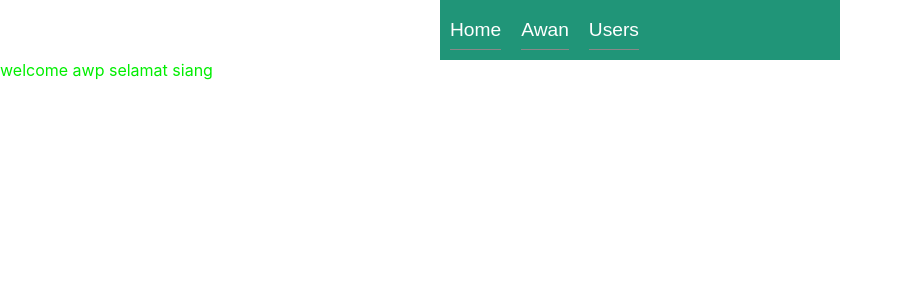
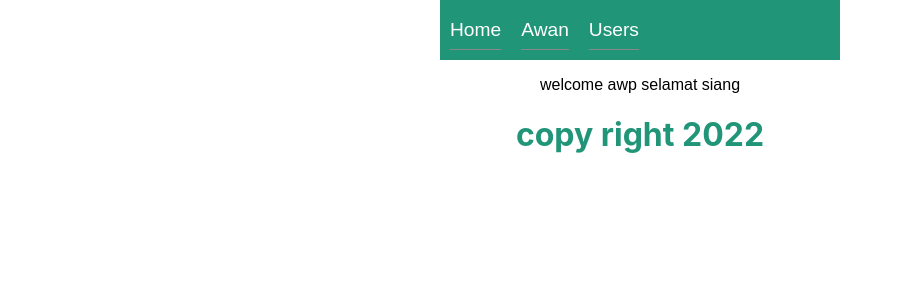
Before and after one commit to setyoawan/next-js, a Next.js app: page / in a window 1280 px wide. Shown: the top 300 px of the page, without its empty margins (0-902 px from the left). Built offline with nearby package versions, Linux system fonts and the light colour scheme.

Commit message:
layout component

```diff
--- /dev/null
+++ b/components/Footer/Footer.module.css
@@ -0,0 +1,5 @@
+.copy-right {
+    color: rgb(32, 149, 120);
+    text-align: center;
+    height: 100vh;
+}
--- /dev/null
+++ b/components/Footer/index.js
@@ -0,0 +1,10 @@
+import Link from 'next/link';
+import Styles from './Footer.module.css';
+
+export default function Footer() {
+    return(
+        <>
+        <h1 className={Styles['copy-right']}> copy right 2022</h1>
+        </>
+    )
+}
--- /dev/null
+++ b/components/Layout/Layout.js
@@ -0,0 +1,15 @@
+import Footer from '../Footer';
+import Header from '../Header';
+
+
+const Layout = ({ children }) => {
+    return (
+        <div>
+            <Header/>
+            <div>{children}</div>
+            <Footer/>
+        </div>
+    );
+}
+
+export default Layout;
--- a/components/header/Header.module.css
+++ b/components/header/Header.module.css
@@ -24,4 +24,5 @@
 .list:hover {
    color: #888;
    background-color: #fff;
+   line-height: 40px;
 }
--- a/pages/_app.js
+++ b/pages/_app.js
@@ -1,7 +1,12 @@
+import Layout from '../components/Layout/Layout'
 import '../styles/globals.css'
 
 function MyApp({ Component, pageProps }) {
-  return <Component {...pageProps} />
+  return (
+    <Layout>
+      <Component {...pageProps} />
+    </Layout>
+  )
 }
 
 export default MyApp
--- a/pages/awan.js
+++ b/pages/awan.js
@@ -2,8 +2,6 @@ import Styles from '../styles/Home.module.css';
 
 export default function Awan() {
     return (
-        <div>
-            <p className={Styles['title-awan']}>coba coba coba</p>
-        </div>
+        <p className='title'>coba coba coba</p>
     )
 }
--- a/pages/index.js
+++ b/pages/index.js
@@ -1,10 +1,10 @@
-import Header from '../components/header'
 
 export default function Home() {
   return (
     <>
-    <Header/>
+
     <p className='title'>welcome awp selamat siang</p>
+
     </>
   )
 }
--- a/pages/users/index.js
+++ b/pages/users/index.js
@@ -1,7 +1,7 @@
 export default function Users() {
     return(
         <>
-        <p>users index</p>
+        <p className="title">users index</p>
         </>
     )
 }
--- a/styles/globals.css
+++ b/styles/globals.css
@@ -16,6 +16,7 @@ a {
 }
 
 .title {
-  color: #0e0;
-  margin: 0 auto;
+  font-family: 'Oswald', sans-serif;
+  color: #000;
+  text-align: center;
 }
```
